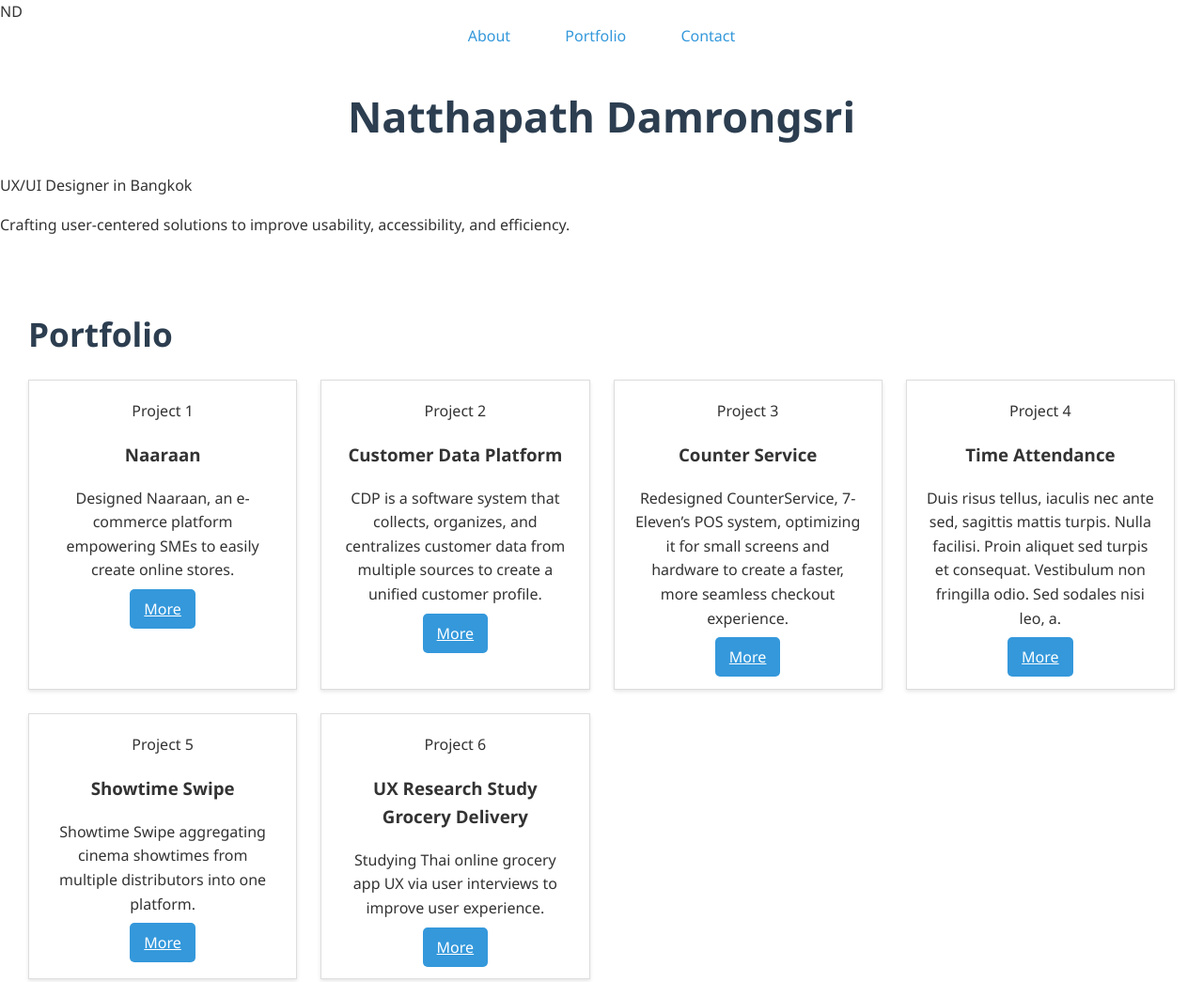
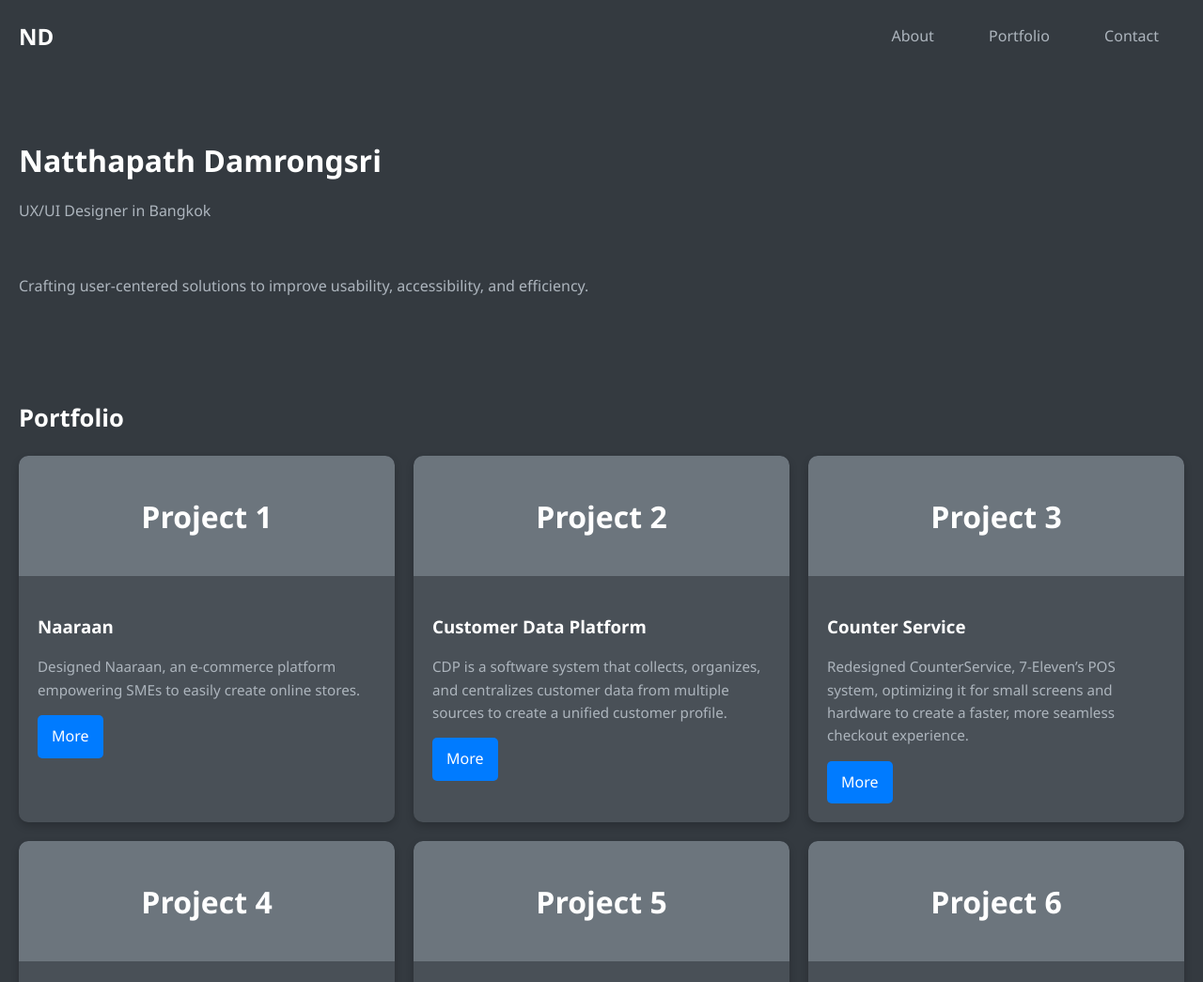
Before and after one commit to LayneDean/project, a plain HTML site: page index.html in a window 1280 px wide. Shown: the top 1045 px of the page at 94% size. Drawn offline with Linux system fonts and the light colour scheme.

Commit message:
Update styles.css

```diff
--- a/styles.css
+++ b/styles.css
@@ -5,36 +5,50 @@ body {
     font-family: 'Segoe UI', Tahoma, Geneva, Verdana, sans-serif;
     margin: 0;
     padding: 0;
-    color: #333;
+    color: #f8f9fa; /* Light text for dark background */
     line-height: 1.6;
+    background-color: #343a40; /* Dark background */
 }
 
 h1, h2 {
-    color: #2c3e50;
+    color: #ffffff; /* White headings */
     font-weight: bold;
 }
 
 h1 {
-    font-size: 2.8em;
-    text-align: center;
-    margin-bottom: 25px;
+    font-size: 2.0em; /* Adjusted font size for better flow */
+    text-align: left;
+    margin-bottom: 10px;
 }
 
 h2 {
-    font-size: 2.2em;
-    margin-bottom: 20px;
+    font-size: 1.6em; /* Adjusted font size */
+    margin-bottom: 15px;
 }
 
-/* Navigation */
+/* Header and Navigation */
+header {
+    background-color: transparent;
+    padding: 20px;
+    display: flex;
+    justify-content: space-between;
+    align-items: center;
+}
+
+.logo {
+    font-size: 1.5em;
+    font-weight: bold;
+    color: #ffffff;
+}
+
 nav {
-    text-align: center;
-    margin-bottom: 20px;
+    text-align: right;
 }
 
 .nav-link {
     margin: 0 15px;
     text-decoration: none;
-    color: #3498db;
+    color: #adb5bd;
     padding: 8px 12px;
     border-radius: 5px;
     transition: background-color 0.3s ease, color 0.3s ease;
@@ -42,8 +56,8 @@ nav {
 }
 
 .nav-link:hover {
-    background-color: #3498db;
-    color: white;
+    background-color: #adb5bd;
+    color: #343a40;
 }
 
 .nav-link[data-tooltip]::after {
@@ -67,69 +81,150 @@ nav {
     visibility: visible;
 }
 
-/* About Me Section */
-#about-me {
-    padding: 30px;
-    text-align: justify;
+/* Hero Section */
+#hero {
+    padding: 40px 20px;
+    display: flex;
+    flex-direction: column;
+    gap: 10px;
+}
+
+.hero-info {
+    margin-bottom: 20px;
+}
+
+.hero-title {
+    font-size: 2.0em; /* Adjusted font size */
+    font-weight: bold;
+    color: #ffffff;
+    margin-bottom: 5px;
+}
+
+.hero-subtitle {
+    color: #adb5bd;
+    font-size: 1.0em; /* Adjusted font size */
+    margin-bottom: 8px;
+}
+
+.hero-description {
+    color: #adb5bd;
 }
 
 /* Portfolio Section */
 #portfolio {
-    padding: 30px;
+    padding: 30px 20px;
 }
 
 .portfolio-grid {
     display: grid;
-    grid-template-columns: repeat(auto-fit, minmax(280px, 1fr));
-    gap: 25px;
+    grid-template-columns: repeat(auto-fit, minmax(300px, 1fr)); /* Slightly smaller min width */
+    gap: 20px;
+    margin-top: 20px;
 }
 
 .portfolio-item {
-    border: 1px solid #ddd;
-    padding: 20px;
-    text-align: center;
+    background-color: #495057;
+    border-radius: 10px;
+    overflow: hidden;
+    box-shadow: 0 4px 8px rgba(0, 0, 0, 0.2);
     transition: transform 0.3s ease, box-shadow 0.3s ease;
-    box-shadow: 0 2px 4px rgba(0, 0, 0, 0.1);
+    display: flex; /* Use flexbox to align image and content */
+    flex-direction: column; /* Stack image and content vertically */
 }
 
 .portfolio-item:hover {
     transform: translateY(-5px);
-    box-shadow: 0 5px 15px rgba(0, 0, 0, 0.2);
+    box-shadow: 0 6px 12px rgba(0, 0, 0, 0.3);
 }
 
-.portfolio-item img {
-    max-width: 100%;
-    height: auto;
-    border-radius: 5px;
+.placeholder-image {
+    background-color: #6c757d; /* Gray background for placeholder */
+    color: #ffffff;
+    font-size: 2em; /* Adjust text size for better visibility at 128px height */
+    font-weight: bold;
+    display: flex;
+    justify-content: center;
+    align-items: center;
+    height: 128px; /* Set the desired height */
+    text-align: center;
+    width: 100%; /* Make it take full width of the item */
+    border-top-left-radius: 10px;
+    border-top-right-radius: 10px;
+}
+
+/* Style specifically for the "Project" text */
+.placeholder-image.project {
+    font-size: 2em; /* Adjust as needed to fit within 128px height */
+}
+
+.portfolio-item-content {
+    padding: 20px;
+    text-align: left;
+    flex-grow: 1; /* Allow content to take remaining vertical space */
+}
+
+.portfolio-item h3 {
+    color: #ffffff;
+    margin-bottom: 10px;
+}
+
+.portfolio-item p {
+    color: #adb5bd;
+    font-size: 0.95em;
     margin-bottom: 15px;
 }
 
 .view-project {
-    background-color: #3498db;
+    background-color: #007bff;
     color: white;
     padding: 10px 15px;
     border: none;
     border-radius: 5px;
     cursor: pointer;
     transition: background-color 0.3s ease;
+    text-decoration: none;
+    display: inline-block;
 }
 
 .view-project:hover {
-    background-color: #2980b9;
+    background-color: #0056b3;
 }
 
 /* Contact Section */
 #contact {
-    padding: 30px;
-    text-align: center;
+    padding: 30px 20px;
+    text-align: left;
+    margin-top: 40px;
+}
+
+#contact h2 {
+    margin-bottom: 25px;
+}
+
+#contact p {
+    color: #adb5bd;
+    line-height: 1.7;
+    margin-bottom: 15px;
+}
+
+#contact a {
+    color: #007bff;
+    text-decoration: none;
+    transition: color 0.3s ease;
+}
+
+#contact a:hover {
+    color: #0056b3;
+    text-decoration: underline;
 }
 
 /* Footer */
 footer {
     text-align: center;
-    padding: 15px;
-    background-color: #f0f0f0;
-    margin-top: 30px;
+    padding: 20px;
+    background-color: #212529;
+    color: #adb5bd;
+    margin-top: 40px;
 }
 
 /* Modals */
@@ -142,49 +237,58 @@ footer {
     width: 100%;
     height: 100%;
     overflow: auto;
-    background-color: rgba(0, 0, 0, 0.4);
+    background-color: rgba(0, 0, 0, 0.7);
 }
 
 .modal-content {
-    background-color: #fefefe;
-    margin: 15% auto;
+    background-color: #343a40;
+    margin: 10% auto;
     padding: 20px;
-    border: 1px solid #888;
+    border: 1px solid #495057;
     width: 80%;
+    border-radius: 8px;
+    position: relative;
+    color: #f8f9fa;
 }
 
 .close-modal {
-    color: #aaa;
+    color: #f8f9fa;
     float: right;
     font-size: 28px;
     font-weight: bold;
     cursor: pointer;
+    opacity: 0.8;
+    transition: opacity 0.3s ease;
+}
+
+.close-modal:hover,
+.close-modal:focus {
+    opacity: 1;
 }
 
 /* Media Queries for Responsiveness */
 
-/* Mobile Devices (max-width: 768px) */
 @media (max-width: 768px) {
     h1 {
-        font-size: 2.2em;
+        font-size: 1.8em;
+        text-align: center;
     }
     h2 {
-        font-size: 1.8em;
+        font-size: 1.4em;
+        text-align: center;
+    }
+    nav {
+        text-align: center;
+    }
+    .nav-link {
+        margin: 10px 0;
+        display: block;
     }
     .portfolio-grid {
         grid-template-columns: 1fr;
     }
-    nav {
-        flex-direction: column;
+    #contact {
+        text-align: center;
     }
-    .nav-link {
-        margin: 10px 0;
-    }
-}
-
-/* Tablets (max-width: 1024px) */
-@media (max-width: 1024px) {
-    .portfolio-grid {
-        grid-template-columns: repeat(2, 1fr);
-    }
-}a
+    .placeholder-image {
+        font-size: 1.5em; /* Adjust
```
